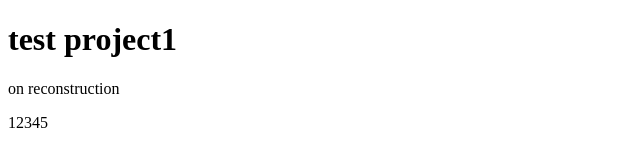
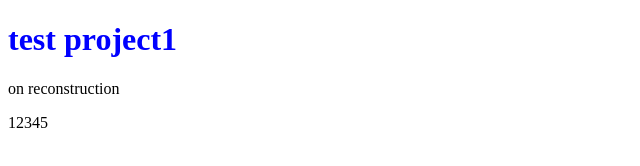
Before and after one commit to javawin/hello-world, a plain HTML site: page index.html in a window 1280 px wide. Shown: the whole page, without its empty margins (0-640 px from the left). Drawn offline with Linux system fonts and the light colour scheme.

Commit message:
Update index.html

```diff
--- a/index.html
+++ b/index.html
@@ -4,7 +4,7 @@
   <title>javawin test project</title>
 </head>
 <body>
-<h1 color=blue>test project1</h1>
+<h1><font color=blue>test project1</font></h1>
   <p>on reconstruction</p>
   <p>12345</p>
 </body>
```
